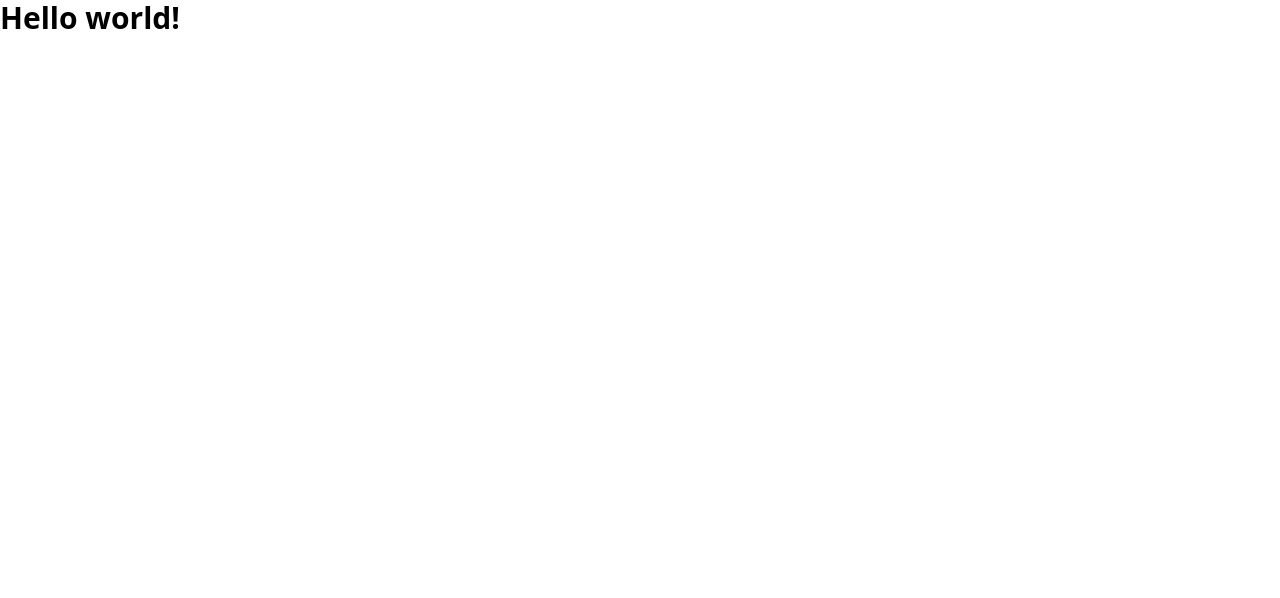
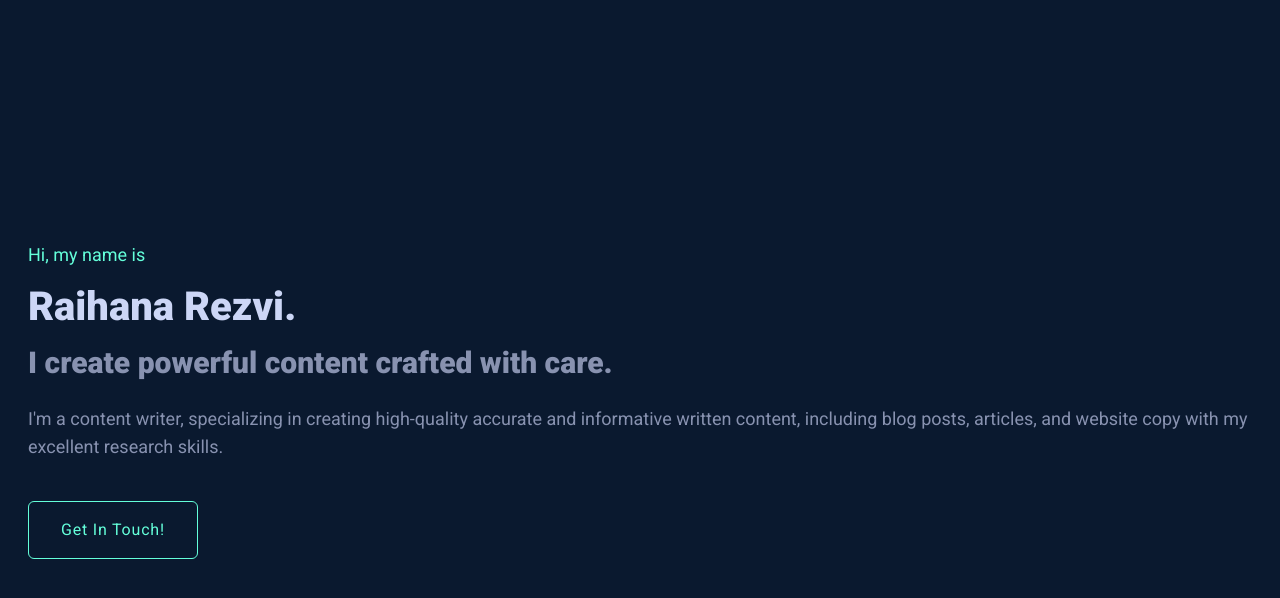
Before and after one commit to beyourahi/rezvi-personal-site, a Next.js app: page / in a window 1280 px wide. Shown: the top 598 px of the page. Built offline with nearby package versions, Linux system fonts and the light colour scheme.

Commit message:
masthead component completed ✅

```diff
--- /dev/null
+++ b/app/Masthead.tsx
@@ -0,0 +1,29 @@
+import { brandName, tagline, description } from "data.json";
+
+const Masthead = () => {
+    return (
+        <div className="flex flex-col items-start justify-center h-screen space-y-10 px-7">
+            <div className="space-y-6">
+                <div className="space-y-2">
+                    <h4 className="text-lg text-coolGreen">Hi, my name is</h4>
+
+                    <h1 className="text-[2.5rem] font-extrabold text-heading">
+                        {brandName}.
+                    </h1>
+
+                    <h2 className="text-3xl font-extrabold text-subHeading">
+                        {tagline}.
+                    </h2>
+                </div>
+
+                <p className="text-lg text-subHeading">{description}</p>
+            </div>
+
+            <button className="px-8 py-4 text-base tracking-wider transition-all border rounded-md border-coolGreen text-coolGreen hover:bg-coolGreen/10">
+                Get In Touch!
+            </button>
+        </div>
+    );
+};
+
+export default Masthead;
--- a/app/layout.tsx
+++ b/app/layout.tsx
@@ -1,11 +1,19 @@
+import "./globals.css";
+import { Roboto } from "@next/font/google";
 import { RootLayoutProps } from "types";
-import "./globals.css";
+
+const roboto = Roboto({
+    weight: ["100", "300", "400", "500", "700", "900"],
+    subsets: ["latin"],
+});
 
 const RootLayout: React.FC<RootLayoutProps> = ({ children }) => {
     return (
         <html lang="en">
             <head />
-            <body>{children}</body>
+            <body className={`${roboto.className} bg-theme text-white`}>
+                {children}
+            </body>
         </html>
     );
 };
--- a/app/page.tsx
+++ b/app/page.tsx
@@ -1,11 +1,9 @@
-import { Inter } from "@next/font/google";
-
-const inter = Inter({ subsets: ["latin"] });
+import Masthead from "./Masthead";
 
 export default function Home() {
     return (
         <main>
-            <h1 className="text-3xl font-bold">Hello world!</h1>
+            <Masthead />
         </main>
     );
 }
--- a/data.json
+++ b/data.json
@@ -1,3 +1,5 @@
 {
-    "brandName": "Raihana Rezvi"
+    "brandName": "Raihana Rezvi",
+    "tagline": "I create powerful content crafted with care",
+    "description": "I'm a content writer, specializing in creating high-quality accurate and informative written content, including blog posts, articles, and website copy with my excellent research skills."
 }
--- a/tailwind.config.js
+++ b/tailwind.config.js
@@ -6,7 +6,14 @@ module.exports = {
         "./components/**/*.{js,ts,jsx,tsx}",
     ],
     theme: {
-        extend: {},
+        extend: {
+            colors: {
+                theme: "#0A192F",
+                coolGreen: "#64ffda",
+                heading: "#CCD6F6",
+                subHeading: "#8892B0",
+            },
+        },
     },
     plugins: [],
 };
```
